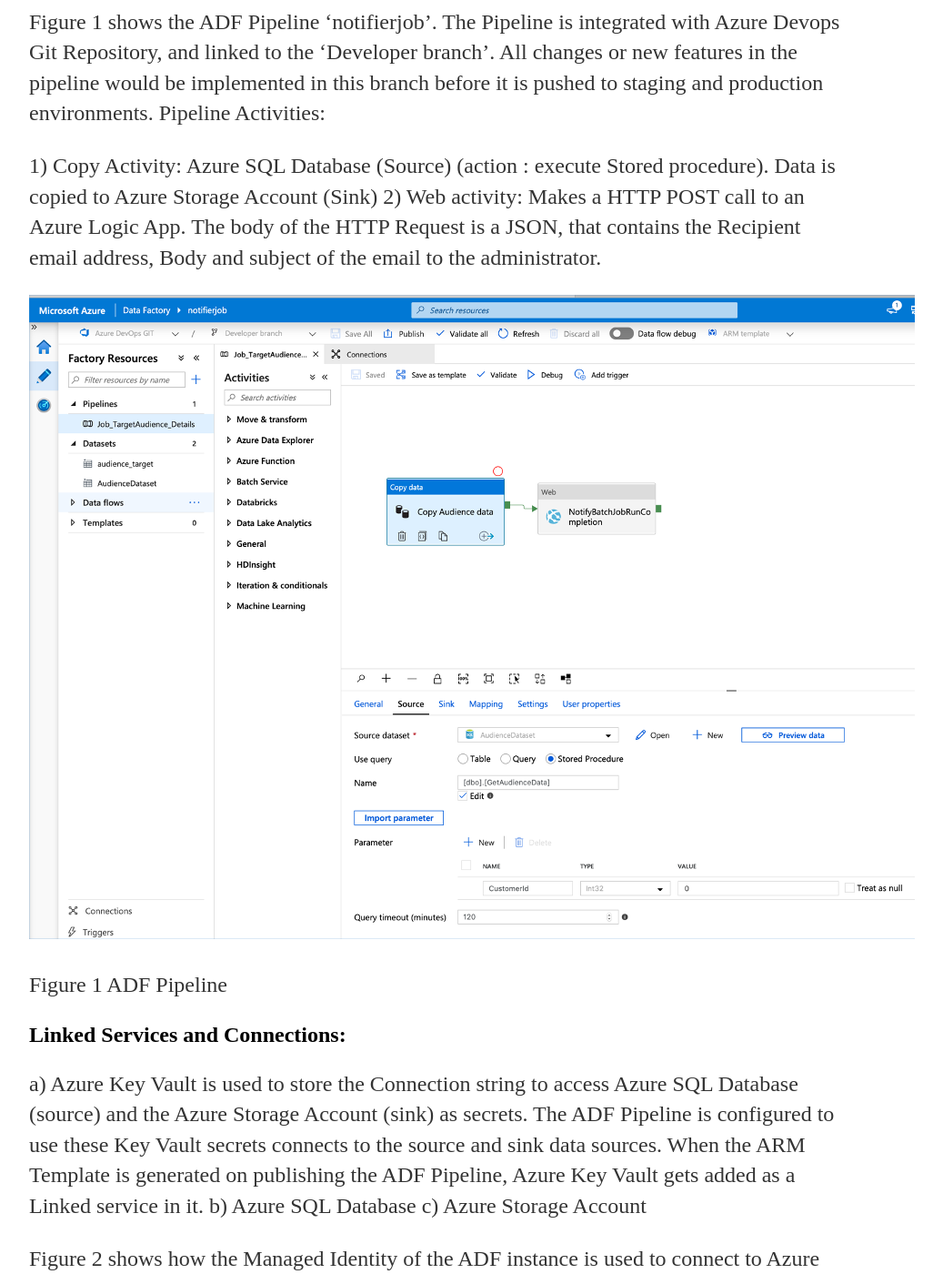
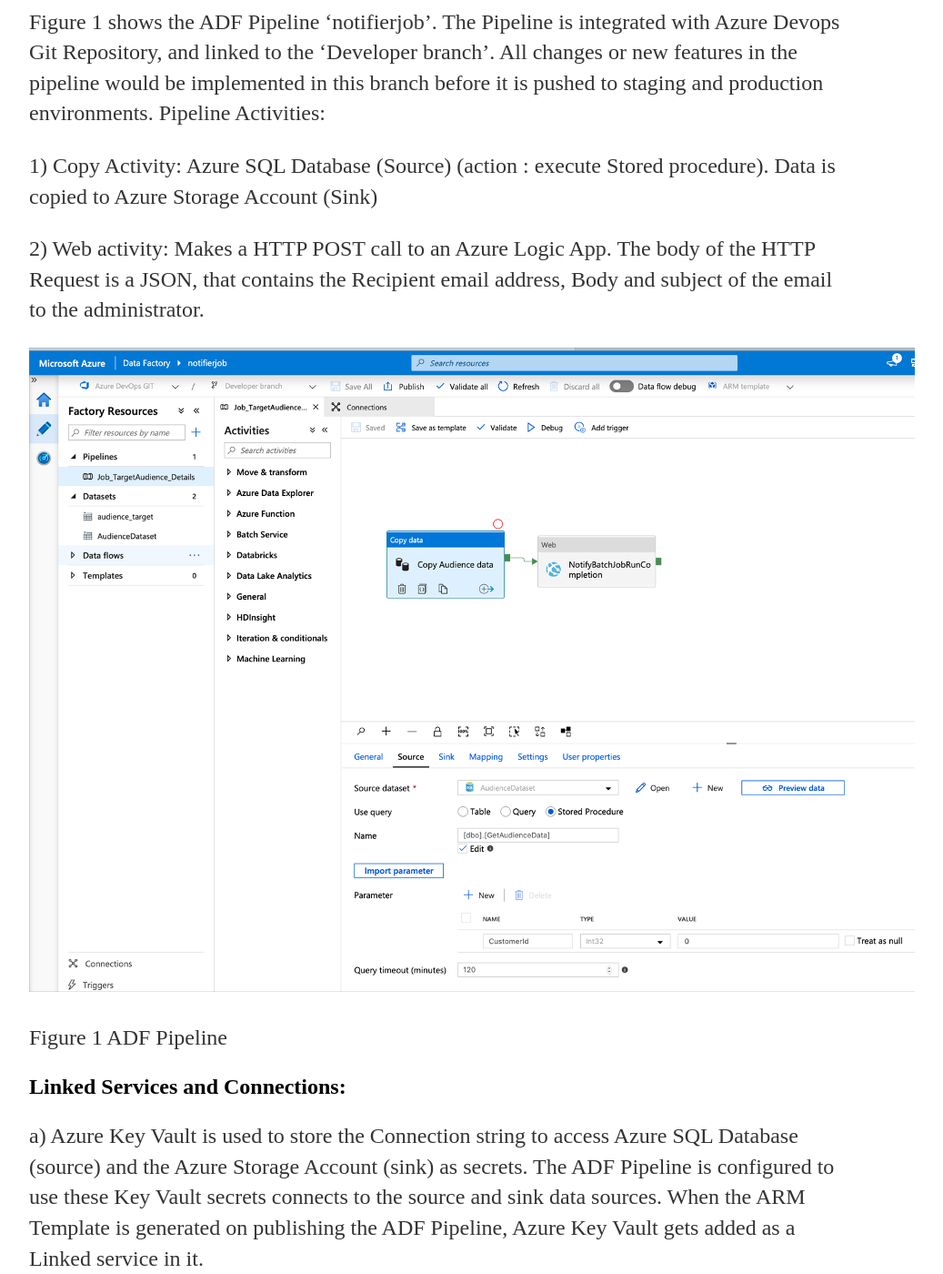
Before and after one commit to ssrikantan/ssrikantan.github.io, a Jekyll site: the page built from _posts/2020-02-21-ci-cd-azure-data-factory.md, in a window 1280 px wide and 1400 px high, scrolled down 1006 px. Shown: the whole window at 91% size, without its empty margins (160-1197 px from the left). Built offline with Jekyll 4.4.1, drawn with Linux system fonts in a browser that asks for light colours; some of the changed text lies outside the part shown.

Commit message:
minor edits

```diff
--- a/_posts/2020-02-21-ci-cd-azure-data-factory.md
+++ b/_posts/2020-02-21-ci-cd-azure-data-factory.md
@@ -16,6 +16,7 @@
 Pipeline Activities:
 
 1) Copy Activity: Azure SQL Database (Source) (action : execute Stored procedure). Data is copied to Azure Storage Account (Sink)
+
 2) Web activity: Makes a HTTP POST call to an Azure Logic App. The body of the HTTP Request is a JSON, that contains the Recipient email address, Body and subject of the email to the administrator.
 
 ![GitHub Logo](../../../images/ADFPipeline.png)
@@ -25,7 +26,9 @@
 ## Linked Services and Connections:
 
 a) Azure Key Vault is used to store the Connection string to access Azure SQL Database (source) and the Azure Storage Account (sink) as secrets. The ADF Pipeline is configured to use these Key Vault secrets connects to the source and sink data sources. When the ARM Template is generated on publishing the ADF Pipeline, Azure Key Vault gets added as a Linked service in it.
+
 b) Azure SQL Database
+
 c) Azure Storage Account
 
 Figure 2 shows how the Managed Identity of the ADF instance is used to connect to Azure Key Vault to retrieve the connection string of the Azure SQL Database. Before use in the ADF pipeline designer, the Managed Identity of the ADF instance needs to be provided access to the Key Vault to perform ‘Get’ and ‘List’ operations on secrets.
@@ -34,7 +37,8 @@
 While the ADF instance can use Managed Identity to access Azure SQL Database and Azure Storage Accounts as well, I have instead used connection strings that contain SQL Authentication credentials and Storage access keys, that are stored as secrets in the Key Vault.
 
 
-![GitHub Logo](../../../images/managedidentity.png)
+#![GitHub Logo](../../../images/managedidentity.png)
+<img src="../../../images/managedidentity.png" alt="Pipeline" height="350px"/>
 
 Figure 2 using Azure Key Vault to store secrets to connect to Azure SQL Database
 
@@ -42,6 +46,7 @@
 
 Once the changes are made to the pipeline in the designer view, the developer choses the ‘publish’ option that pushes the changes to the ADF instance running in development. This also triggers the creation of the ARM Template in the Repository branch, comprising:
 a) ARMTemplateParametersForFactory.json (which is the parameters JSON) and
+
 b) ARMTemplateParametersForFactory.json (which is the resources JSON)
 
 Once the updated ADF Pipeline is tested and ready in the ‘Development Branch’, the developer creates a ‘pull request’ asking to merge the changes with the ‘Master Branch’. Azure Devops provides the workflow to ensure the changes are reviewed (the new ARM Templates with the changes, in this case) before they are accepted and merged with the ‘Master branch’.
@@ -72,6 +77,7 @@
 The steps to be performed are explained here. For the artefacts to the CD Pipeline, select the Resources JSON and the Parameters JSON from the ARM Template generated in the previous section.
 The Release pipeline looks as shown below:
 i) Retrieve the secrets from azure Key Vault
+
 ii) Deploy the ARM Template to the ADF instance running in the staging environment using the parameters specific to this environment.
 
 Variables, as shown in Figure 5, are defined to pass the Key vault URL, the Logic app URL, etc for the staging environment.
```
